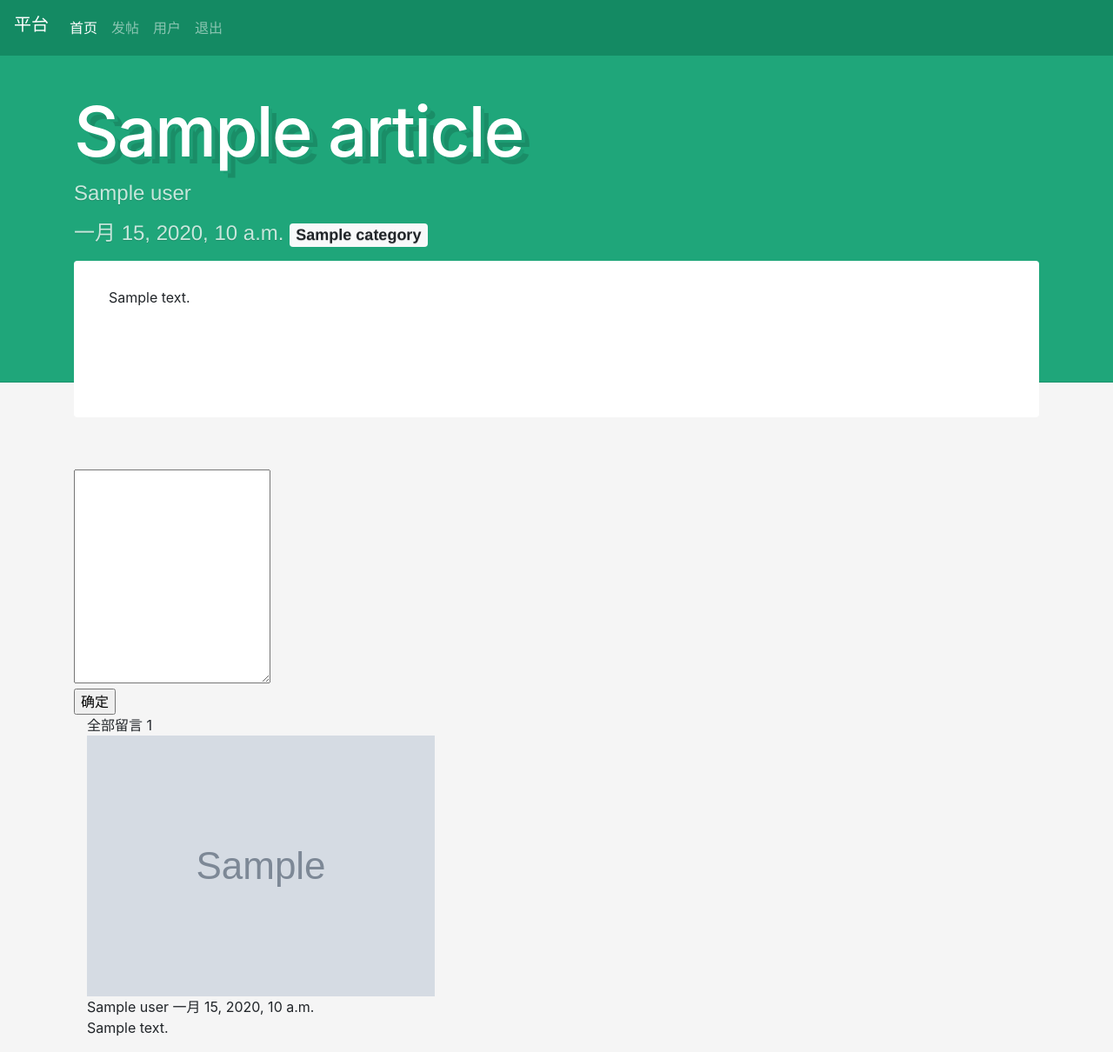
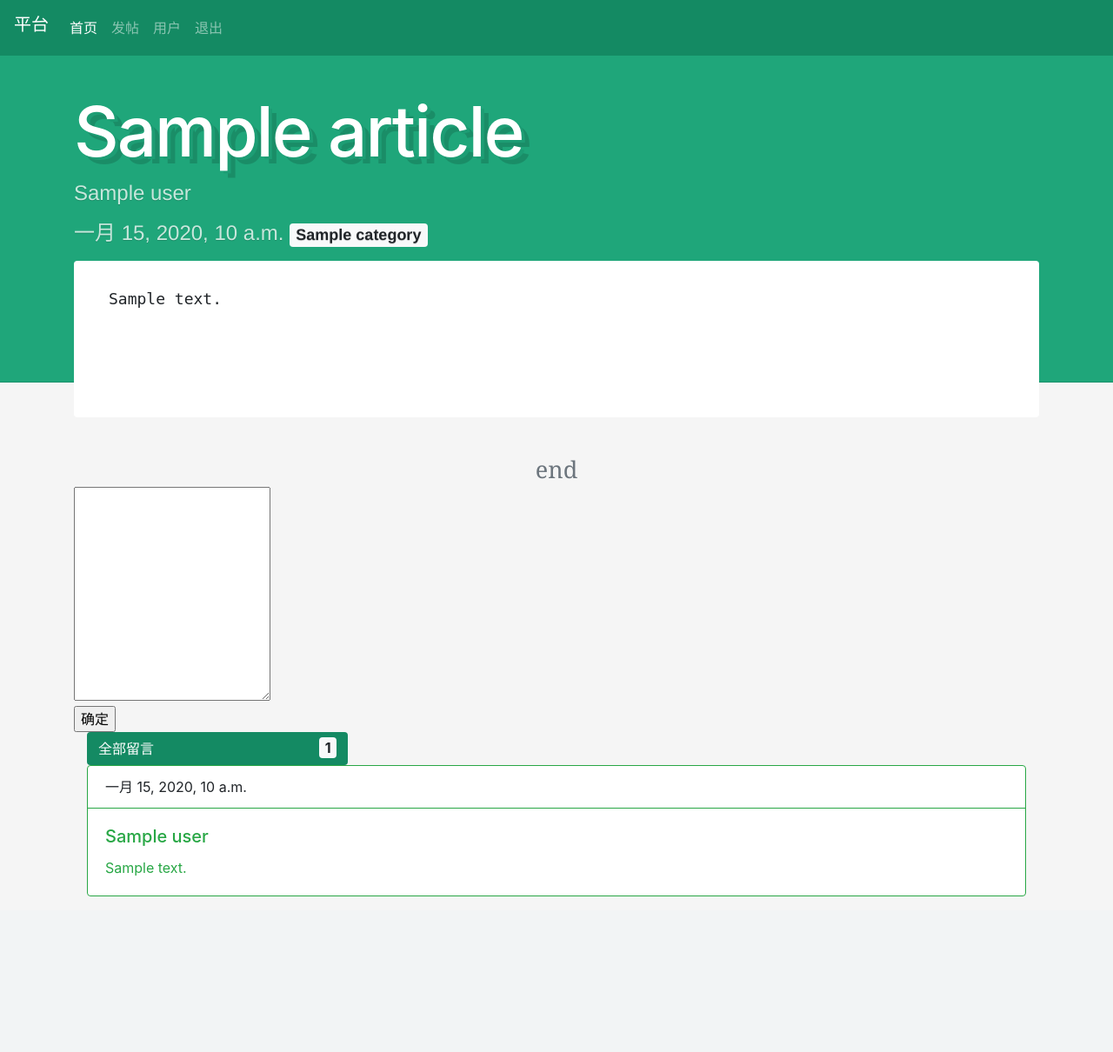
Before and after one commit to Cheng-mq1216/-, a Django app: template app/Index/templates/details.html in a window 1280 px wide. Shown: the whole page at 87% size. After the commit the page ends 1031 px from the top, so only its background shows below. Run offline with Django 3.2, Linux system fonts and the light colour scheme; the template is opened without the code that fills it: most values are stand-ins (such as "Sample title", 1, 10 or a date in 2020); grey boxes marked "Sample" are stand-in pictures; parts of the project's set-up code (start-up, migrations or seed data) failed here and were passed over; some libraries are stand-ins or nearby versions.

Commit message:
界面改动：   对登录 注册的按钮有所变化   详情页：     文章字体研究了一下     加了一个end标记     留言初步设计

```diff
--- a/app/Index/static/css/details.css
+++ b/app/Index/static/css/details.css
@@ -57,6 +57,8 @@ article {
     padding: 5px 40px 22px 40px;
     min-height: 180px;
     padding-top: 30px;
+    font-family: monospace;
+    font-size: 18px;
 }
 
 .hr {
@@ -70,3 +72,33 @@ article {
 .margin-top-xl {
     margin-top: 40px!important;
 }
+
+.hr .hr-text {
+    background: #f5f5f5;
+    font-family: museo-slab, Georgia, "Times New Roman", Times, serif;
+    font-size: 27px;
+}
+
+.hr .hr-text {
+    display: inline-block;
+    padding: 0 .5em;
+}
+
+.text-muted {
+    color: #b3b3b3;
+}
+
+.top button {
+    display: flex;
+    justify-content: space-between;
+    width: 300px;
+    color: white;
+}
+
+.top span {
+    font-size: 16px;
+}
+
+.bg-green {
+    background-color: #148a63;
+}
--- a/app/Index/templates/details.html
+++ b/app/Index/templates/details.html
@@ -20,7 +20,9 @@
         <article class="page-content"> {{article.content}}</article>
     </div>
 
-    <div class="hr margin-top-xl"></div>
+    <div class="hr margin-top-xl">
+        <span class="hr-text text-xl text-muted">end</span>
+    </div>
 
     <!--文章结束-->
     <div class="container">
@@ -46,33 +48,27 @@
     <div class="container">
         <div class="container">
             <div class="top">
-                <span>全部留言</span>
-                <span class="number">{{ leaves | length }}</span>
+                <button type="button" class="btn bg-green">全部留言
+                <span class="badge badge-light">{{ leaves | length }}</span>
+                </button>
             </div>
-            <div class="bottom">
-                {% for i in leaves %}
-                <div class="box">
-                    <div class="left">
-                        <img src="/media/{{i.img}}" alt="">
-                    </div>
-                    <div class="right">
-                        <div class="right_top">
-                            <span>{{i.user}}</span>
-                            <span>{{i.time}}</span> {% if user == i.user %}
-                            <a href="/leave_delete/?id={{i.id}}">删除留言</a> {% endif %}
-                        </div>
-                        <div class="right_bottom">
-                            <p>{{i.content}}</p>
-                        </div>
-                    </div>
+            {% for i in leaves %}
+            <div class="card border-success mb-3">
+                <div class="card-header bg-transparent border-success">
+                    <span>{{i.time}}</span>{% if user == i.user %}
+                    <a href="/leave_delete/?id={{i.id}}">删除留言</a>{% endif %}
                 </div>
-                {% endfor %}
 
+                <div class="card-body text-success">
+                    <h5 class="card-title">{{i.user}}</h5>
+                    <p class="card-text">{{i.content}}</p>
+                </div>
             </div>
+            {% endfor %}
         </div>
     </div>
 </div>
-</div>
+
 <!--留言结束-->
 
 {% endblock %}
--- a/app/Index/templates/login.html
+++ b/app/Index/templates/login.html
@@ -10,8 +10,8 @@
         <input type="password" class="form-control" placeholder="密码" name="password" aria-describedby="sizing-addon2" required>
         <br>
         <div class="button">
-            <input type="submit" class="btn btn-lg btn-primary " value="登录">
-            <input type="button" class="btn btn-lg btn-primary " value="前往注册" onclick="location.href=('../register/')">
+            <input type="submit" class="btn btn-success " value="登录">
+            <input type="button" class="btn btn-success " value="前往注册" onclick="location.href=('../register/')">
         </div>
         {% if error %}
         <div class="alert alert-danger" role="alert">
--- a/app/Index/templates/register.html
+++ b/app/Index/templates/register.html
@@ -11,8 +11,8 @@
         <input type="password" name="password1" class="form-control" placeholder="重复密码" aria-describedby="sizing-addon2" required>
         <br>
         <div class="button">
-            <input type="submit" class="btn btn-lg btn-primary " value="确认注册">
-            <input type="button" class="btn btn-lg btn-primary " value="返回" onclick="location.href=('../login/')">
+            <input type="submit" class="btn  btn-success " value="确认注册">
+            <input type="button" class="btn  btn-success " value="返回" onclick="location.href=('../login/')">
         </div>
     </form>
 </div>
```
